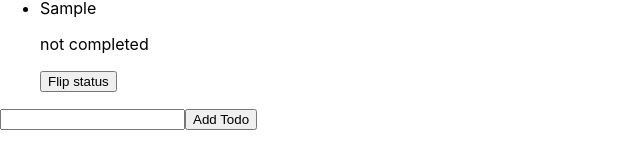
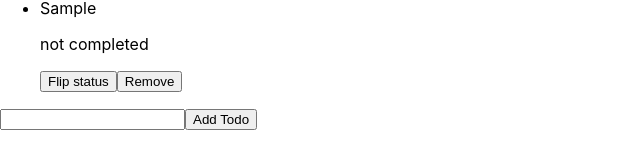
Before and after one commit to Joseph544310/react-redux-practice, a React (Create React App) app: page / in a window 1280 px wide. Both pictures are taken after typing "Sample" into the empty fields and a click on the button "Add Todo". Shown: the part 144-300 px from the top of the page, without its empty margins (0-640 px from the left). Built offline with nearby package versions, Linux system fonts and the light colour scheme.

Commit message:
Added remove todo button

```diff
--- a/src/containers/todosList.js
+++ b/src/containers/todosList.js
@@ -24,6 +24,7 @@ const TodosList = props => {
                 {props.todos.map(todo => <li key={todo.id}>
                         <Todo todo={todo}/>
                         <button onClick={()=> props.setCompletedTodo(todo.id, !todo.completed)}>Flip status</button>
+                        <button onClick={()=> props.deleteTodo(todo.id)}>Remove</button>
                     </li>)}
             </ul>
             <form onSubmit={addTodo}>
```
Also changed, not shown: 1 other file (tests, documents, lock files or other folders).
